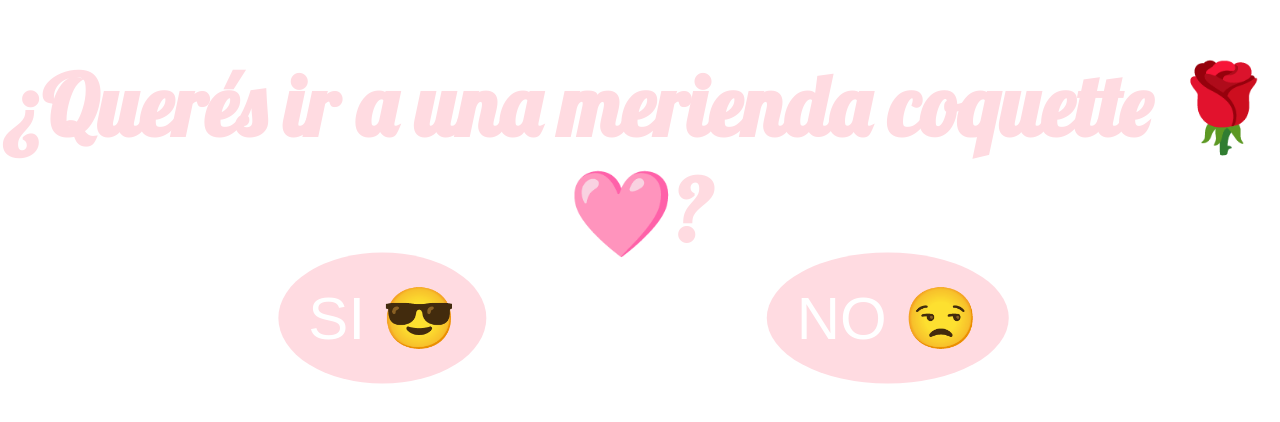
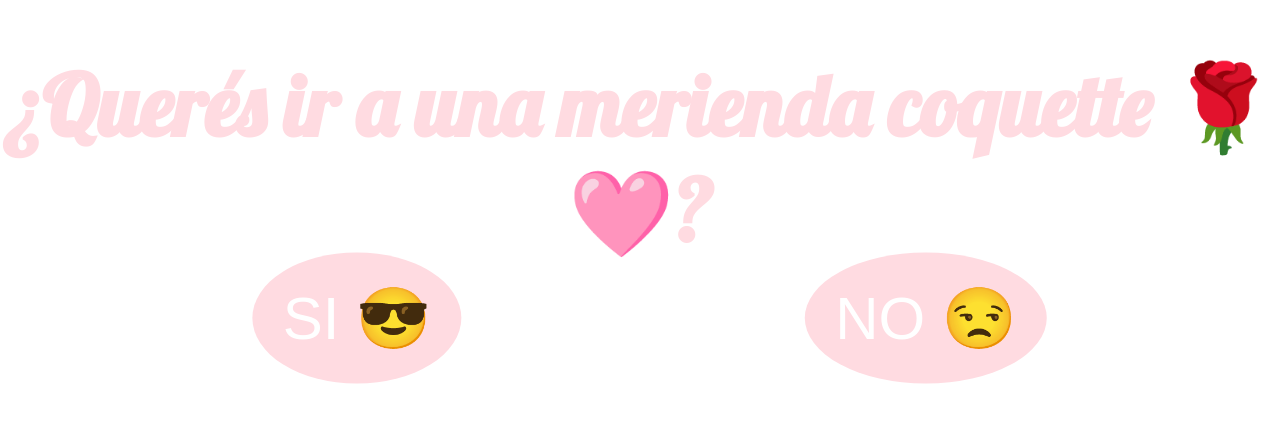
Before and after one commit to iPizza507/iPizza507.github.io, a plain HTML site: page index.html in a window 1280 px wide. Shown: the part 242-664 px from the top of the page. Drawn offline with Linux system fonts and the light colour scheme.

Commit message:
Add files via upload

```diff
--- a/index.css
+++ b/index.css
@@ -32,11 +32,11 @@ h1{
 	font-size: 60px;
 }
 #Si{
-	left: 25%;
+	left: 23%;
 	transform: translateY(-50%)translateX(-20%);
 }
 #No{
-	left: 75%;
+	left: 78%;
 	transform: translateY(-50%)translateX(-80%);
 }
 
```
